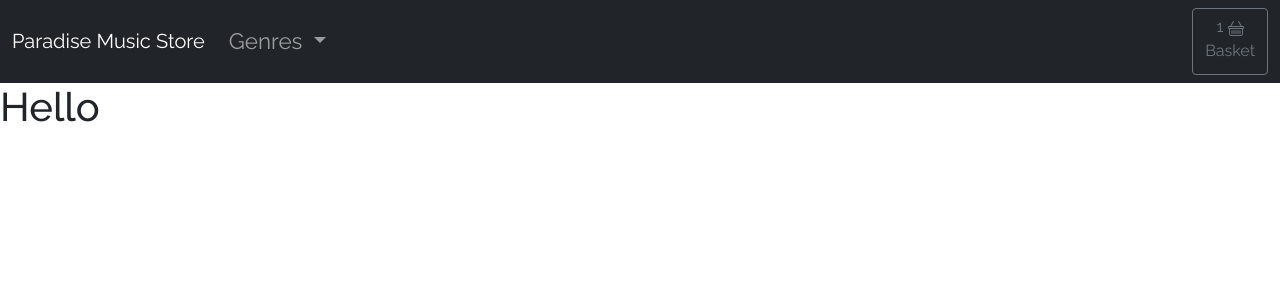
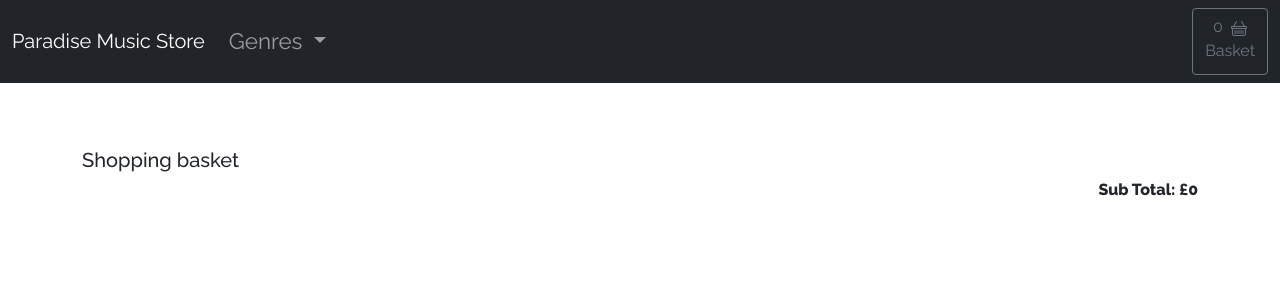
Before and after one commit to NecomaV/Store, a Django app: page /basket/ in a window 1280 px wide. Shown: the top 300 px of the page. Run offline with Django 4.2, Linux system fonts and the light colour scheme; data comes from the database, SQL or seed files in the repository; both versions use the stored data as it was after the commit.

Commit message:
basket
сделала по туториалу до 3:29:00

```diff
--- a/basket/basket.py
+++ b/basket/basket.py
@@ -1,4 +1,7 @@
+from decimal import Decimal
 from email.mime import base
+
+from store.models import Product
 
 
 class Basket:
@@ -12,10 +15,55 @@ class Basket:
             basket = self.session['skey'] = {}
         self.basket = basket
 
-    def add(self, product):
-        product_id = product.id
+    def add(self, product, qty):
+        """
+        Adding and updating the users basket session data
+        """
+        product_id = str(product.id)
 
-        if product_id not in self.basket:
-            self.basket[product_id] = {'price': str(product.price)}
+        if product_id in self.basket:
+            self.basket[product_id]['qty'] = qty
+        else:
+            self.basket[product_id] = {'price': str(product.price), 'qty': qty}
 
+        self.save()
+
+    def __iter__(self):
+        """
+        Collect the product_id in the session data to query the database
+        and return products
+        """
+        product_ids = self.basket.keys()
+        products = Product.products.filter(id__in=product_ids)
+        basket = self.basket.copy()
+
+        for product in products:
+            basket[str(product.id)]['product'] = product
+
+        for item in basket.values():
+            item['price'] = Decimal(item['price'])
+            item['total_price'] = item['price'] * item['qty']
+            yield item
+
+    def __len__(self):
+        """
+        Get the basket data and count the qty of items
+        """
+        return sum(item['qty'] for item in self.basket.values())
+
+    def get_total_price(self):
+        return sum(Decimal(item['price']) * item['qty'] for item in self.basket.values())
+
+    def delete(self, product):
+        """
+        Delete item from session data
+        """
+        product_id = str(product)
+
+        if product_id in self.basket:
+            del self.basket[product_id]
+            print(product_id)
+            self.save()
+
+    def save(self):
         self.session.modified = True
--- a/basket/urls.py
+++ b/basket/urls.py
@@ -7,4 +7,6 @@ app_name = 'basket'
 urlpatterns = [
     path('', views.basket_summary, name='basket_summary'),
     path('add/', views.basket_add, name='basket_add'),
+    path('delete/', views.basket_delete, name='basket_delete'),
+
 ]
--- a/basket/views.py
+++ b/basket/views.py
@@ -15,7 +15,21 @@ def basket_add(request):
     basket = Basket(request)
     if request.POST.get('action') == 'post':
         product_id = int(request.POST.get('productid'))
+        product_qty = int(request.POST.get('productqty'))
         product = get_object_or_404(Product, id=product_id)
-        basket.add(product=product)
-        response = JsonResponse({'test': 'data'})
+        basket.add(product=product, qty=product_qty)
+
+        basketqty = basket.__len__()
+        response = JsonResponse({'qty': basketqty})
         return response
+
+def basket_delete(request):
+    basket = Basket(request)
+    if request.POST.get('action') == 'post':
+        product_id = int(request.POST.get('productid'))
+        basket.delete(product=product_id)
+
+        basketqty = basket.__len__()
+        baskettotal = basket.get_total_price()
+        response = JsonResponse({'qty': basketqty, 'subtotal': baskettotal})
+        return response
--- a/templates/store/base.html
+++ b/templates/store/base.html
@@ -22,7 +22,7 @@
 </head>
 
 <body>
-    <header>
+    <header style="margin-bottom:70px;">
         <nav class="navbar fixed-top navbar-expand-md navbar-dark bg-dark">
             <div class="container-fluid">
                 <a class="navbar-brand" href="/">Paradise Music Store</a>
@@ -63,7 +63,18 @@
                 </div>
 
                 <a type="button" role="button" href="{% url "basket:basket_summary" %}" class="btn btn-outline-secondary">
-                    <div class="d-inline-flex">1</div>
+
+                    {% with total_qty=basket|length %}
+                            <div id="basket-qty" class="d-inline-flex">
+                                {% if total_qty > 0 %}
+                                    {{ total_qty }}
+                                {% else %}
+                                    0
+                                {% endif %}
+                            </div>
+                        {% endwith %}
+
+                    <div id="basket-qty" class="d-inline-flex"></div>
                     <svg xmlns="http://www.w3.org/2000/svg" width="16" height="16" fill="currentColor"
                         class="bi bi-basket" viewBox="0 0 16 16">
                         <path
--- a/templates/store/basket/summary.html
+++ b/templates/store/basket/summary.html
@@ -1,15 +1,85 @@
 {% extends "../base.html" %}
 {% load static %}
 {% block title %}Basket Summary{% endblock %}
+{% block content %}
 
-{% block content %}
-<link rel="stylesheet" href="{% static 'styles/sum.css' %}">
-    <div class="main">
+<main class="pt-5">
+  <div class="container" style="margin-top: 30px;">
+    <h1 class="h5">Shopping basket</h1>
+    {% for item in basket %}
+    {% with product=item.product %}
+    <div data-index="{{product.id}}" class="row mb-4 border product-item">
+      <div class="col-md-3 col-lg-2 order-md-first bg-light">
+        <img class="img-fluid mx-auto d-block" width="200px" alt="Responsive image" src="{{ product.image.url }}">
+      </div>
+      <div class="col-md-9 col-lg-10 ps-md-3 ps-lg-10">
+        <a href="{{ product.get_absolute_url }}" class="text-decoration-none text-reset">
+          <h1 class="h5 pt-2">{{ product.title }}</h1>
+        </a>
+        <div class="border">
+          <div class="col border-bottom">
+            <div class="row p-3">
+              <div class="col-6">Hardback Book</div>
+              <div class="col-6 text-end"><span class="h6 fw-bold">£{{ product.price }}</span></div>
+            </div>
+          </div>
+          <div class="col">
+            <div class="row p-3">
+              <div class="col-12">
+                <label for="select">Qty</label>
+                <select id="select{{product.id}}">
+                  <option selected>
+                    {{item.qty}}
+                  </option>
+                  <option value="">1</option>
+                  <option value="">2</option>
+                  <option value="">3</option>
+                  <option value="">4</option>
+                </select>
+                <button type="button" id="update-button" data-index="{{product.id}}"
+                  class="btn btn-outline-secondary btn-sm update-button">
+                  Update
+                </button>
+                <button type="button" id="delete-button" data-index="{{product.id}}"
+                  class="btn btn-outline-secondary btn-sm delete-button">
+                  Delete
+                </button>
+              </div>
+            </div>
+          </div>
+        </div>
+      </div>
     </div>
-{#paddin from header#}
+    {% endwith %}
+    {% endfor %}
+    <div class="col-12 text-end">
+      <div class="h6 fw-bold">Sub Total: £<div id="subtotal" class="d-inline-flex">{{basket.get_total_price}}</div></div>
+    </div>
+  </div>
+</main>
 
-    <div>
-        <h1>Hello</h1>
-    </div>
+<script>
+    // Delete Item
+    $(document).on('click', '.delete-button', function (e) {
+      e.preventDefault();
+      var prodid = $(this).data('index');
+      $.ajax({
+        type: 'POST',
+        url: '{% url "basket:basket_delete" %}',
+        data: {
+          productid: $(this).data('index'),
+          csrfmiddlewaretoken: "{{csrf_token}}",
+          action: 'post'
+        },
+        success: function (json) {
+          $('.product-item[data-index="' + prodid + '"]').remove();
+          document.getElementById("subtotal").innerHTML = json.subtotal;
+          document.getElementById("basket-qty").innerHTML = json.qty
+        },
+        error: function (xhr, errmsg, err) {}
+      });
+    })
+</script>
+
 
 {% endblock %}
```
Also changed, not shown: templates/store/products/single.html (+6 -5 lines), db.sqlite3.
